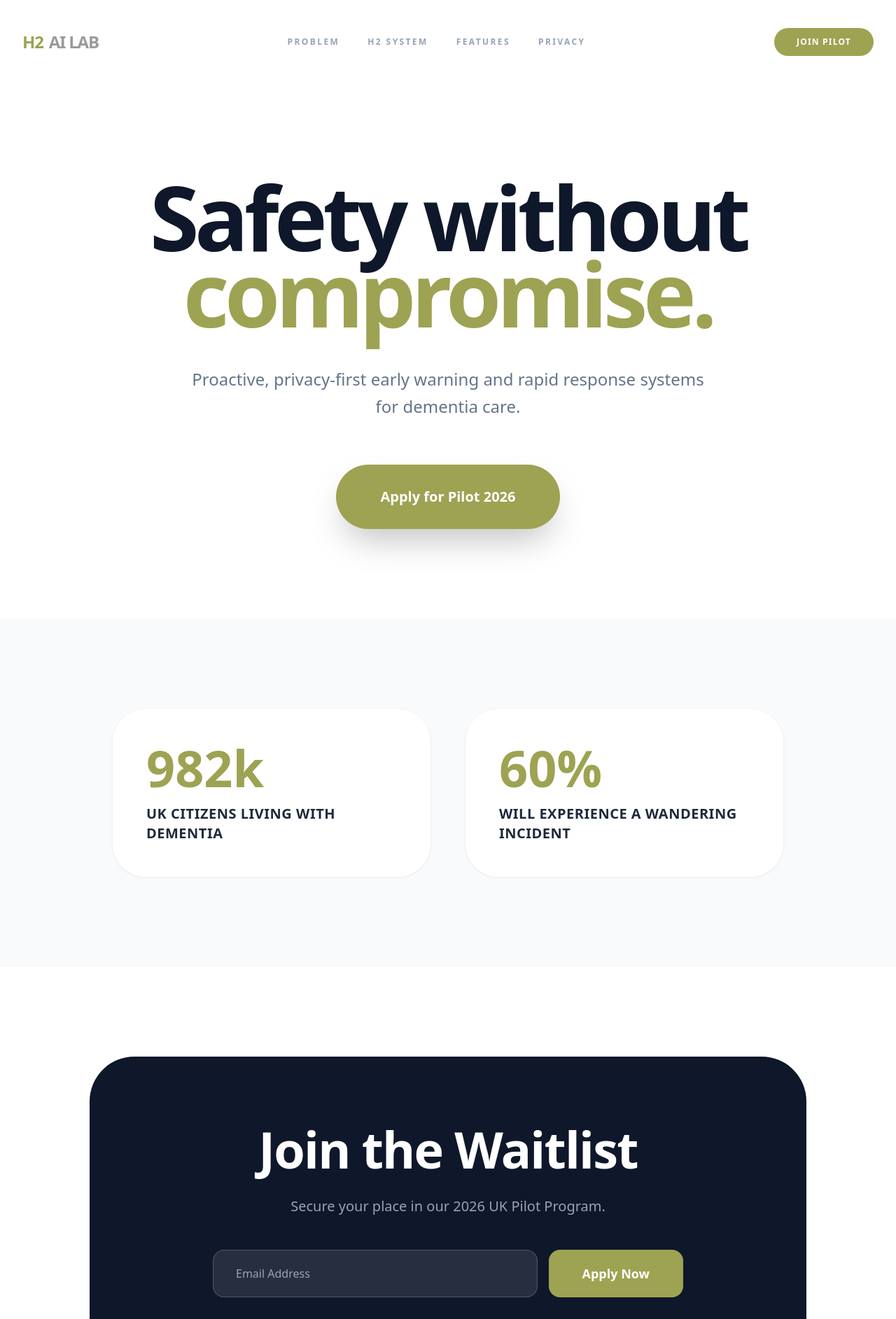
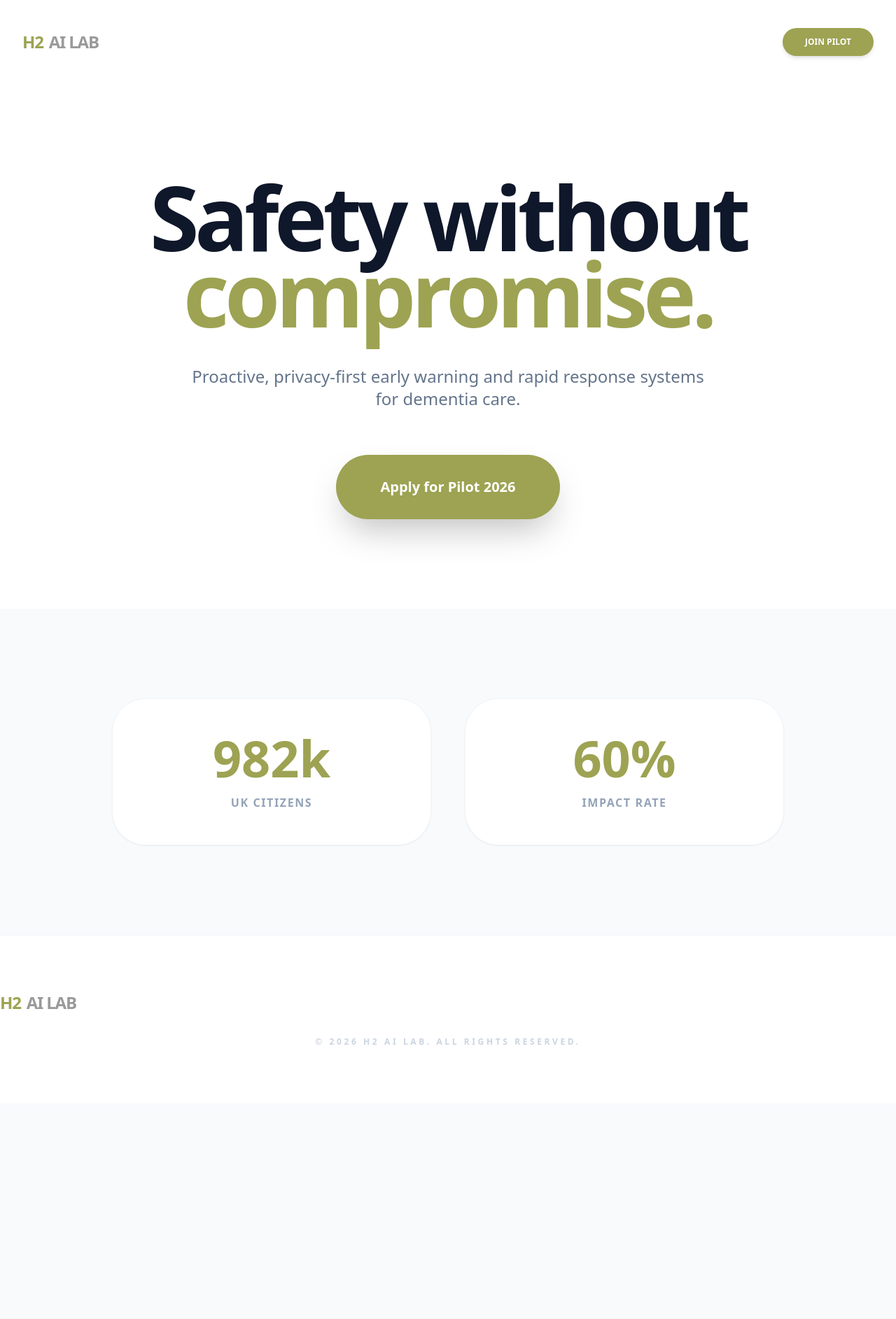
Before and after one commit to AnnaH668/h2-ai-lab, a React (Vite) app: page / in a window 1280 px wide. Shown: the top 1885 px of the page at 70% size. After the commit the page ends 1577 px from the top, so only its background shows below. Built offline with nearby package versions, Linux system fonts and the light colour scheme.

Commit message:
refactor: Simplify navbar and remove unused color variable
The navbar's conditional styling has been simplified to rely solely on the scroll state for background and shadow. The unused `BRAND_DARK_OLIVE` color constant has been removed.

```diff
--- a/App.tsx
+++ b/App.tsx
@@ -1,9 +1,8 @@
 import React, { useState, useEffect } from 'react';
 
-// EXACT BRAND COLORS FROM YOUR LOGO
+// EXACT COLORS FROM YOUR LOGO
 const BRAND_GREEN = "#9DA352";
 const BRAND_GREY = "#9A9A9A";
-const BRAND_DARK_OLIVE = "#8A8F46";
 
 const H2Logo = () => (
   <div className="flex items-center font-black text-2xl tracking-tighter uppercase">
@@ -21,91 +20,46 @@ const App: React.FC = () => {
     return () => window.removeEventListener('scroll', handleScroll);
   }, []);
 
-  const scrollTo = (id: string) => {
-    const element = document.getElementById(id.replace('#', ''));
-    if (element) {
-      window.scrollTo({ top: element.offsetTop - 80, behavior: 'smooth' });
-    }
-  };
-
   return (
     <div className="min-h-screen bg-white text-slate-900 font-sans">
-      {/* Navbar */}
-      <nav className={`fixed top-0 left-0 right-0 z-50 transition-all duration-500 ${
-        scrolled ? 'bg-white/90 backdrop-blur-md shadow-sm py-4' : 'bg-transparent py-10'
-      }`}>
+      <nav className={`fixed top-0 left-0 right-0 z-50 transition-all duration-500 ${scrolled ? 'bg-white/90 shadow-sm py-4' : 'bg-transparent py-10'}`}>
         <div className="max-w-7xl mx-auto px-8 flex justify-between items-center">
           <H2Logo />
-          <div className="hidden md:flex gap-10">
-            {['Problem', 'H2 System', 'Features', 'Privacy'].map((item) => (
-              <button
-                key={item}
-                onClick={() => scrollTo(item.toLowerCase().replace(' ', '-'))}
-                className="text-xs font-black uppercase tracking-[0.2em] text-slate-400 hover:text-slate-900 transition-colors"
-              >
-                {item}
-              </button>
-            ))}
-          </div>
-          <button
-            onClick={() => scrollTo('contact')}
-            className="px-8 py-3 rounded-full text-xs font-black uppercase tracking-widest text-white transition-all active:scale-95"
-            style={{ backgroundColor: BRAND_GREEN }}
-          >
+          <button className="px-8 py-3 rounded-full text-xs font-black uppercase text-white shadow-md" style={{ backgroundColor: BRAND_GREEN }}>
             Join Pilot
           </button>
         </div>
       </nav>
 
-      {/* Hero Section */}
       <header className="pt-64 pb-32 px-8 text-center">
         <h1 className="text-7xl md:text-[8rem] font-black tracking-tighter leading-[0.85] mb-12">
           Safety without <br />
           <span style={{ color: BRAND_GREEN }}>compromise.</span>
         </h1>
-        <p className="text-2xl text-slate-500 max-w-3xl mx-auto mb-16 font-medium leading-relaxed">
+        <p className="text-2xl text-slate-500 max-w-3xl mx-auto mb-16 font-medium">
           Proactive, privacy-first early warning and rapid response systems for dementia care.
         </p>
-        <button
-          onClick={() => scrollTo('contact')}
-          className="px-16 py-8 rounded-full font-black text-xl text-white shadow-2xl transition-all active:scale-95"
-          style={{ backgroundColor: BRAND_GREEN }}
-        >
+        <button className="px-16 py-8 rounded-full font-black text-xl text-white shadow-2xl transition-transform hover:scale-105" style={{ backgroundColor: BRAND_GREEN }}>
           Apply for Pilot 2026
         </button>
       </header>
 
-      {/* Stats / Problem */}
-      <section id="problem" className="py-32 bg-slate-50">
-        <div className="max-w-5xl mx-auto px-8 grid md:grid-cols-2 gap-12">
+      <section className="py-32 bg-slate-50">
+        <div className="max-w-5xl mx-auto px-8 grid md:grid-cols-2 gap-12 text-center">
           <div className="p-12 bg-white rounded-[3rem] shadow-sm border border-slate-100">
             <div className="text-7xl font-black mb-4" style={{ color: BRAND_GREEN }}>982k</div>
-            <p className="text-xl font-bold text-slate-800 uppercase tracking-wide">UK Citizens living with dementia</p>
+            <p className="font-bold text-slate-400 uppercase tracking-widest">UK Citizens</p>
           </div>
           <div className="p-12 bg-white rounded-[3rem] shadow-sm border border-slate-100">
             <div className="text-7xl font-black mb-4" style={{ color: BRAND_GREEN }}>60%</div>
-            <p className="text-xl font-bold text-slate-800 uppercase tracking-wide">Will experience a wandering incident</p>
-          </div>
-        </div>
-      </section>
-
-      {/* Contact Section */}
-      <section id="contact" className="py-32 px-8">
-        <div className="max-w-5xl mx-auto bg-slate-900 rounded-[4rem] p-16 md:p-24 text-center text-white">
-          <h2 className="text-5xl md:text-7xl font-black mb-8 tracking-tight">Join the Waitlist</h2>
-          <p className="text-slate-400 text-xl mb-12 max-w-xl mx-auto">Secure your place in our 2026 UK Pilot Program.</p>
-          <div className="flex flex-col sm:flex-row gap-4 max-w-2xl mx-auto">
-            <input type="email" placeholder="Email Address" className="flex-grow px-8 py-5 bg-white/10 rounded-2xl border border-white/20 text-white" />
-            <button className="px-12 py-5 rounded-2xl font-bold text-lg text-white" style={{ backgroundColor: BRAND_GREEN }}>
-              Apply Now
-            </button>
+            <p className="font-bold text-slate-400 uppercase tracking-widest">Impact Rate</p>
           </div>
         </div>
       </section>
 
       <footer className="py-20 text-center border-t border-slate-100">
         <H2Logo />
-        <p className="mt-8 text-xs font-black uppercase tracking-[0.4em] text-slate-400">© 2026 H2 AI LAB. All rights reserved.</p>
+        <p className="mt-8 text-xs font-black text-slate-300 tracking-[0.3em]">© 2026 H2 AI LAB. ALL RIGHTS RESERVED.</p>
       </footer>
     </div>
   );
```
